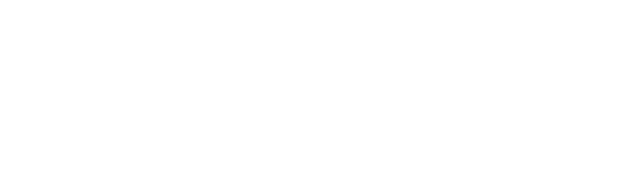
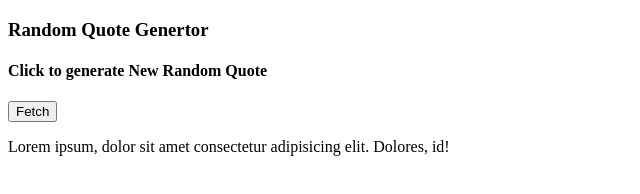
Before and after one commit to HsrRaza/Random-QuoteGenerator, a plain HTML site: page index.html in a window 1280 px wide. Shown: the whole page, without its empty margins (0-640 px from the left). Drawn offline with Linux system fonts and the light colour scheme.

Commit message:
second commit

```diff
--- a/index.html
+++ b/index.html
@@ -6,6 +6,23 @@
     <title>Document</title>
 </head>
 <body>
+    <div id="main">
+        <h3>Random Quote Genertor</h3>
+
+        <div id="container">
+            <h4>Click to generate New Random Quote </h4>
+            <button>Fetch</button>
+        </div>
+
+        <div id="fetch">
+            <p class="fetching-Data">Lorem ipsum, dolor sit amet consectetur adipisicing elit. Dolores, id!</p>
+        </div>
+
+
+
+    </div>
+
+
     <script src="script.js"></script>
 </body>
 </html>
```
Also changed, not shown: 1 other file.
